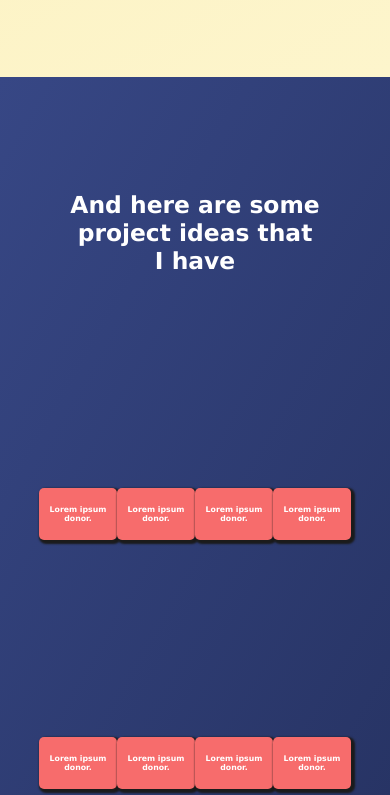
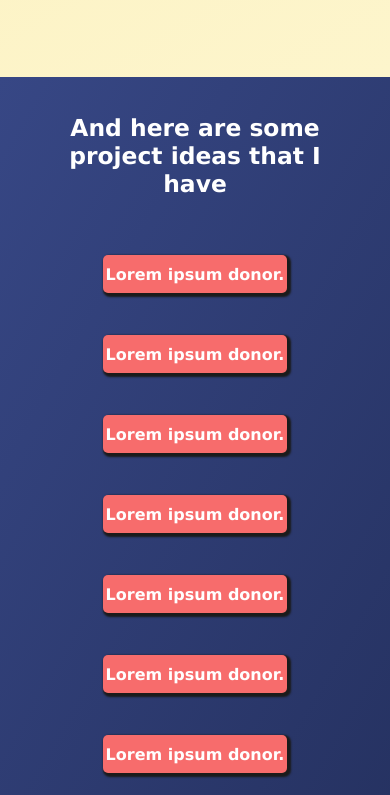
Before and after one commit to mkcarl/mkcarl_website, a plain HTML site: page homepage.html in a window 390 px wide. Shown: the part 3434-4229 px from the top of the page. Drawn offline with Linux system fonts and the light colour scheme.

Commit message:
added mobile web page for third div

```diff
--- a/css/homepage.css
+++ b/css/homepage.css
@@ -199,14 +199,14 @@ nav li {
 #ideas{
     justify-content: center;
     background-image: linear-gradient(-60deg, #24305e, #374785);
-    height: 120vh;
+    height: 105vh;
 }
 
 #ideas-content{
     display: grid;
     grid-template-columns: 1fr 1fr 1fr 1fr;
     max-width: 80%;
-    max-height: 80%;
+    max-height: 90%;
     justify-items: center;
     align-items: center;
     color: white;
@@ -217,7 +217,6 @@ nav li {
     grid-column: 1 / 5 ;
     text-align: center;
     font-size: 6vmin;
-    width: 80%;
 }
 
 .idea-tile{
@@ -305,4 +304,22 @@ nav li {
     #projects-content h1{
         font-size: 8vmin;
     }
+
+    #ideas-content{
+        grid-template-columns: 1fr ;
+
+    }
+
+    #ideas-content > h1{
+        grid-column: 1 / 2 ;
+    }
+
+    .idea-tile{
+        padding: 3px;
+    }
+
+    .idea-tile a {
+        font-size: medium;
+    }
+
   }
```
